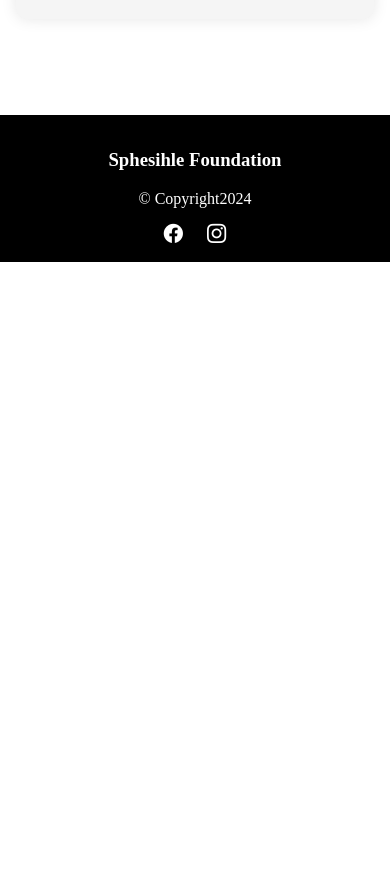
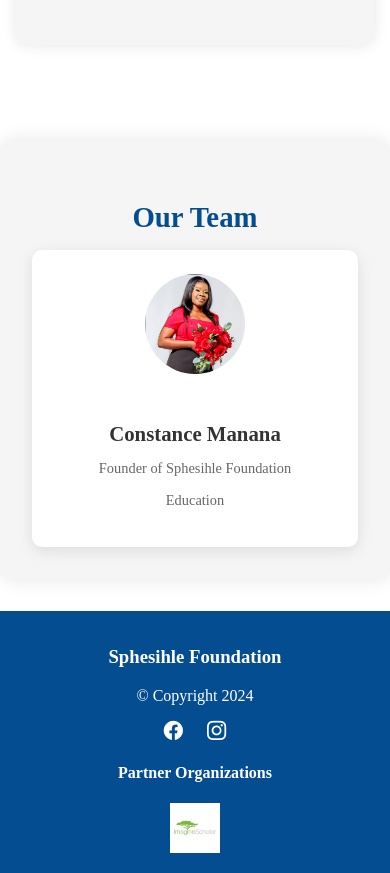
Before and after one commit to WethuMhlanga/Sphesihle-Foundation, a website: page html/contact.html in a window 390 px wide. Shown: the part 779-1652 px from the top of the page. Before the commit the page ends 1041 px from the top, so only its background shows below. Drawn offline with nearby package versions, Linux system fonts and the light colour scheme; a script that the page names is missing.

Commit message:
Add files via upload

```diff
--- a/html/contact.html
+++ b/html/contact.html
@@ -3,8 +3,9 @@
 <head>
     <meta charset="UTF-8">
     <meta name="viewport" content="width=device-width, initial-scale=1.0">
-    <title>Contact Us - NGO</title>
+    <title>Contact Us</title>
     <link rel="stylesheet" href="../styles.css">
+
     <style>
         body {
             font-family: 'Times New Roman', Times, serif;
@@ -14,7 +15,7 @@
         }
 
         header {
-            background: #000;
+            background: #044d91;
             color: #fff;
             padding: 1rem 0;
             position: sticky;
@@ -33,7 +34,7 @@
         }
 
         .logo img {
-            height: 70px;
+            height: 60px;
             width: 100px;
         }
 
@@ -50,7 +51,7 @@
         }
 
         .nav-links a:hover {
-            background: #444;
+            background: #609aff;
             border-radius: 5px;
         }
 
@@ -158,8 +159,72 @@
             background: #555;
         }
 
+        .our-team {
+            flex: 1 1 100%;
+            background: #f5f5f5;
+            padding: 2rem;
+            border-radius: 10px;
+            box-shadow: 0 0 20px rgba(0, 0, 0, 0.1);
+            text-align: center;
+            margin-top: 2rem;
+        }
+
+        .our-team h3 {
+            font-size: 2rem;
+            margin-bottom: 1rem;
+            color: #044d91; /* Header color */
+        }
+
+        .team-card {
+            background: #ffffff; /* Card background color */
+            border-radius: 10px;
+            padding: 1.5rem;
+            box-shadow: 0 4px 15px rgba(0, 0, 0, 0.1);
+            margin-top: 1rem;
+        }
+
+        .founder-img {
+            width: 120px; /* Adjust as needed */
+            height: 120px; /* Adjust as needed */
+            border-radius: 50%; /* Makes the image round */
+            object-fit: cover; /* Ensures the image covers the area without distortion */
+            margin-bottom: 1rem; /* Space between image and text */
+        }
+
+        .team-info h4 {
+            font-size: 1.5rem;
+            margin-bottom: 0.5rem;
+            color: #333; /* Text color */
+        }
+
+        .team-info p {
+            color: #666; /* Description color */
+            font-size: 1rem;
+        }
+
+        /* Responsive Design */
+        @media (max-width: 768px) {
+            .founder-img {
+                width: 100px; /* Smaller image for mobile */
+                height: 100px; /* Smaller image for mobile */
+            }
+
+            .our-team h3 {
+                font-size: 1.8rem; /* Smaller header for mobile */
+            }
+
+            .team-info h4 {
+                font-size: 1.3rem; /* Smaller name for mobile */
+            }
+
+            .team-info p {
+                font-size: 0.9rem; /* Smaller description for mobile */
+            }
+        }
+
+
         footer {
-            background: #000;
+            background: #044d91;
             color: #fff;
             text-align: center;
             padding: 1rem 0;
@@ -169,13 +234,34 @@
         footer p {
             font-size: 1rem;
         }
+
+        .partner-logos {
+            display: flex;
+            justify-content: center;
+            flex-wrap: wrap;
+            gap: 1rem; /* Space between logos */
+            margin-top: 1rem; /* Space above the logos */
+        }
+
+        .partner-logo {
+            height: 50px; /* Adjust height to fit your design */
+            width: auto; /* Maintain aspect ratio */
+            transition: transform 0.3s ease; /* Add a little animation */
+        }
+
+        .partner-logo:hover {
+            transform: scale(1.1); /* Slightly enlarge on hover */
+        }
+
     </style>
+
 </head>
+
 <body>
     <header>
         <nav class="navbar">
             <div class="logo">
-                <img src="../img/sphesihle-foundation-logo.png" alt="NGO Logo">
+                <img src="../img/logo-pic.png" alt="NGO Logo">
             </div>
             <div class="menu-icon" id="menu-icon">
                 <span></span>
@@ -197,6 +283,14 @@
             <div class="donation-form">
                 <h3>Support Our Cause</h3>
                 <p>Your generous donations help us make a difference. Please contact us to make a <b>donation</b>.</p>
+                <!-- Add your PayPal button here -->
+                <form action="https://www.paypal.com/cgi-bin/webscr" method="post" target="_blank">
+                    <input type="hidden" name="cmd" value="_donations">
+                    <input type="hidden" name="business" value="YOUR_PAYPAL_EMAIL@example.com"> <!-- Your PayPal email -->
+                    <input type="hidden" name="item_name" value="Donation to Sphesihle Foundation">
+                    <input type="hidden" name="currency_code" value="USD">
+                    <input type="submit" class="btn" value="Donate Now">
+                </form>
             </div>
             <div class="contact-details">
                 <h3>Contact Details</h3>
@@ -207,20 +301,44 @@
         </div>
     </section>
 
+
+    <div class="our-team">
+        <h3>Our Team</h3>
+        <div class="team-card">
+            <img src="../img/connie.png" alt="Founder Picture" class="founder-img">
+            <div class="team-info">
+                <h4>Constance Manana</h4>
+                <p>Founder of Sphesihle Foundation<p>
+                    <p>Education<p>
+            </div>
+        </div>
+    </div>
+
     <footer id="main-footer" class="bg-dark text-white py-4">
         <div class="container">
             <div class="row">
                 <div class="col text-center">
                     <h3>Sphesihle Foundation</h3>
-                    <p>&copy; Copyright<span id="year">2024</span></p>
+                    <p>&copy; Copyright <span id="year">2024</span></p>
                     <div class="social-icons mt-3">
                         <a href="https://www.facebook.com" target="_blank" class="text-white me-2"><i class="bi bi-facebook"></i></a>
                         <a href="https://instagram.com" target="_blank" class="text-white"><i class="bi bi-instagram"></i></a>
                     </div>
                 </div>
             </div>
+            <div class="row mt-3">
+                <div class="col text-center">
+                    <h4>Partner Organizations</h4>
+                    <div class="partner-logos">
+                        <a href="https://partner1.org" target="_blank">
+                            <img src="../img/IS.jpg" alt="Partner 1" class="partner-logo">
+                        </a>
+                    </div>
+                </div>
+            </div>
         </div>
     </footer>
+
 
     <!-- Add Bootstrap Icons -->
     <link rel="stylesheet" href="https://cdnjs.cloudflare.com/ajax/libs/bootstrap-icons/1.5.0/font/bootstrap-icons.min.css">
```
Also changed, not shown: html/about.html (+35 -20 lines), html/projects.html (+13 -2 lines).
